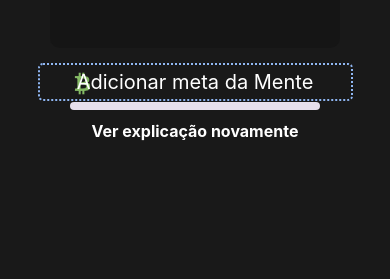
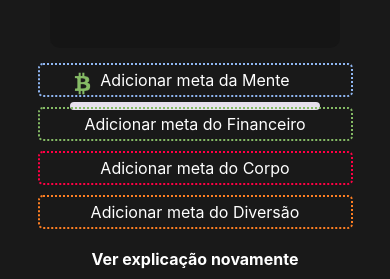
Before and after one commit to paulo7708/App-React-Native, a React Native app: screen /Home in a window 390 px wide. Shown: the part 539-818 px from the top of the page. Built offline with nearby package versions, Linux system fonts and the light colour scheme.

Commit message:
edição e criação dos habitos

```diff
--- a/src/Components/Home/CreateHabit/index.jsx
+++ b/src/Components/Home/CreateHabit/index.jsx
@@ -35,7 +35,7 @@
   },
   habitTitle: {
     color:"white",
-    fontSize: 20,
+    fontSize: 16,
     fontweight:"bold",
   }
 })
--- a/src/Components/Home/EditHabit/index.jsx
+++ b/src/Components/Home/EditHabit/index.jsx
@@ -0,0 +1,62 @@
+import React from "react";
+import { Text, TouchableOpacity, StyleSheet, View } from "react-native";
+
+export default function ({ habit, frequency, habitArea, checkColor}){
+
+  function handleEdit (){
+    console.log("Botão de editar clicado")
+  }
+
+  function handleCheck(){
+    console.log("Botão de Check do $(habitArea)");
+  }
+
+  return(
+    <TouchableOpacity
+      activeOpacity={0.9}
+      style={StyleSheet.button}
+      onPress={handleEdit}
+    >
+        <View style={styles.habitText}>
+          <Text  style={styles.habitTitle}>{habit}</Text>
+          <Text  style={styles.habitFrequency}>{frequency}</Text>
+
+        </View>
+
+        <TouchableOpacity
+          style={[styles.check, { borderColor: checkColor}]}
+          onPress={handleCheck}
+        />
+
+    </TouchableOpacity>
+
+
+  )
+}
+
+const styles = StyleSheet.create({
+  button: {
+    backgroundColor: "#151515",
+    borderRadius: 5,
+    width: 320,
+    marginVertical: 10,
+    paddingVertical: 10,
+    paddingHorizontal: 20,
+    flexDirection: "row",
+    alignItems: "center",
+    justifyContent: "space-between",
+  },
+  habitTitle: {
+    color: "white",
+    fontWeight: "bold",
+  },
+  habitFrequency: {
+    color: "white",
+  },
+  check: {
+    width: 20,
+    height: 20,
+    borderWidth: 1,
+    borderRadius: 10,
+  },
+});
--- a/src/Pages/Home/index.jsx
+++ b/src/Pages/Home/index.jsx
@@ -2,9 +2,11 @@
 
 import { useNavigation } from "@react-navigation/native";
 import { View, Text, StyleSheet, ScrollView } from "react-native";
+
 import LifeStatus from "../../Components/Common/LifeStatus";
 import StatusBar from "../../Components/Home/StatusBar";
 import CreateHabit from "../../Components/Home/CreateHabit";
+import EditHabit from "../../Components/Home/EditHabit";
 
 export default function Home() {
   const navigation = useNavigation();
@@ -24,8 +26,51 @@
 
           <LifeStatus />
           <StatusBar />
-          <CreateHabit habitArea="Mente" borderColor = "#90b7f3" />
 
+
+          {mindHabit ? (
+            <EditHabit
+              habit={mindHabit?.habitName}
+              frequency={`${mindHabit?.habitTime} - ${mindHabit?.habitFrequency}`}
+              habitArea={mindHabit?.habitArea}
+              checkColor="#90b7f3"
+            />
+          ) : (
+            <CreateHabit habitArea="Mente" borderColor="#90b7f3"/>
+          )}
+
+          {moneyHabit ? (
+            <EditHabit
+              habit={moneyHabit?.habitName}
+              frequency={`${moneyHabit?.habitTime} - ${moneyHabit?.habitFrequency}`}
+              habitArea={moneyHabit?.habitArea}
+              checkColor="#85BB65"
+            />
+          ) : (
+            <CreateHabit habitArea="Financeiro" borderColor="#85BB65"/>
+          )}
+
+          {bodyHabit ? (
+            <EditHabit
+              habit={bodyHabit?.habitName}
+              frequency={`${bodyHabit?.habitTime} - ${bodyHabit?.habitFrequency}`}
+              habitArea={bodyHabit?.habitArea}
+              checkColor="#FF0044"
+            />
+          ) : (
+            <CreateHabit habitArea="Corpo" borderColor="#FF0044"/>
+          )}
+
+          {funHabit ? (
+            <EditHabit
+              habit={funHabit?.habitName}
+              frequency={`${funHabit?.habitTime} - ${funHabit?.habitFrequency}`}
+              habitArea={funHabit?.habitArea}
+              checkColor="#FE7F23"
+            />
+          ) : (
+            <CreateHabit habitArea="Diversão" borderColor="#FE7F23"/>
+          )}
 
 
         </View>
```
